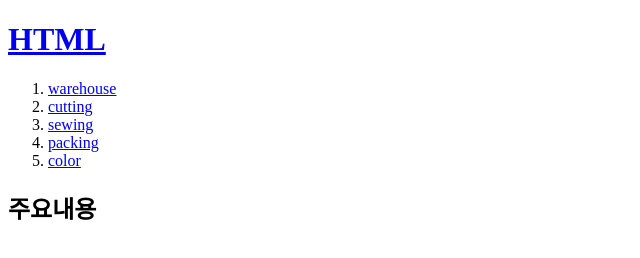
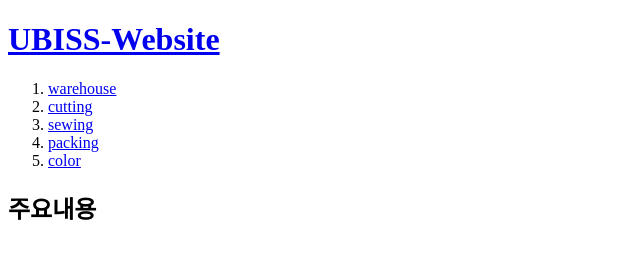
Before and after one commit to Git-JunHo/ubiss-website, a plain HTML site: page test.html in a window 1280 px wide. Shown: the whole page, without its empty margins (0-640 px from the left). Drawn offline with Linux system fonts and the light colour scheme.

Commit message:
Update test.html

```diff
--- a/test.html
+++ b/test.html
@@ -1,11 +1,11 @@
 <!DOCTYPE html>
 <html>
 <head>
- <title>HTML - ubiss-website</title>
+ <title>UBISS</title>
  <meta charset="utf-8">
 </head>
 <body>
-<h1><a href="index.html">HTML</a></h1>
+<h1><a href="index.html">UBISS-Website</a></h1>
 <ol>
  <li><a href="1.html">warehouse</a></li>
  <li><a href="1.html">cutting</a></li>
```
